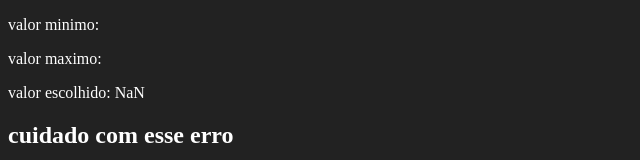
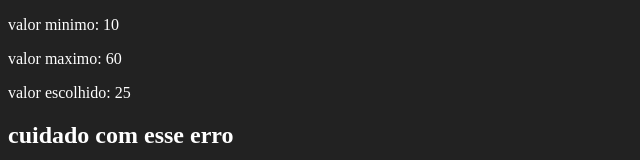
Before and after one commit to voctif/react, a React (Create React App) app in the folder my-app/: page / in a window 1280 px wide. Shown: the top 160 px of the page, without its empty margins (0-640 px from the left). Built offline with nearby package versions, Linux system fonts and the light colour scheme.

Commit message:
numero aleatorio n2

```diff
--- a/my-app/src/app.jsx
+++ b/my-app/src/app.jsx
@@ -8,7 +8,7 @@ import Fragmento from './components/basicos/fragmento';
 
 export default () => (
     <div id="app">
-        <Aleatorio/>
+        <Aleatorio min={10} max={60}/>
 
         <Fragmento></Fragmento>
         <Primeiro></Primeiro>
```
